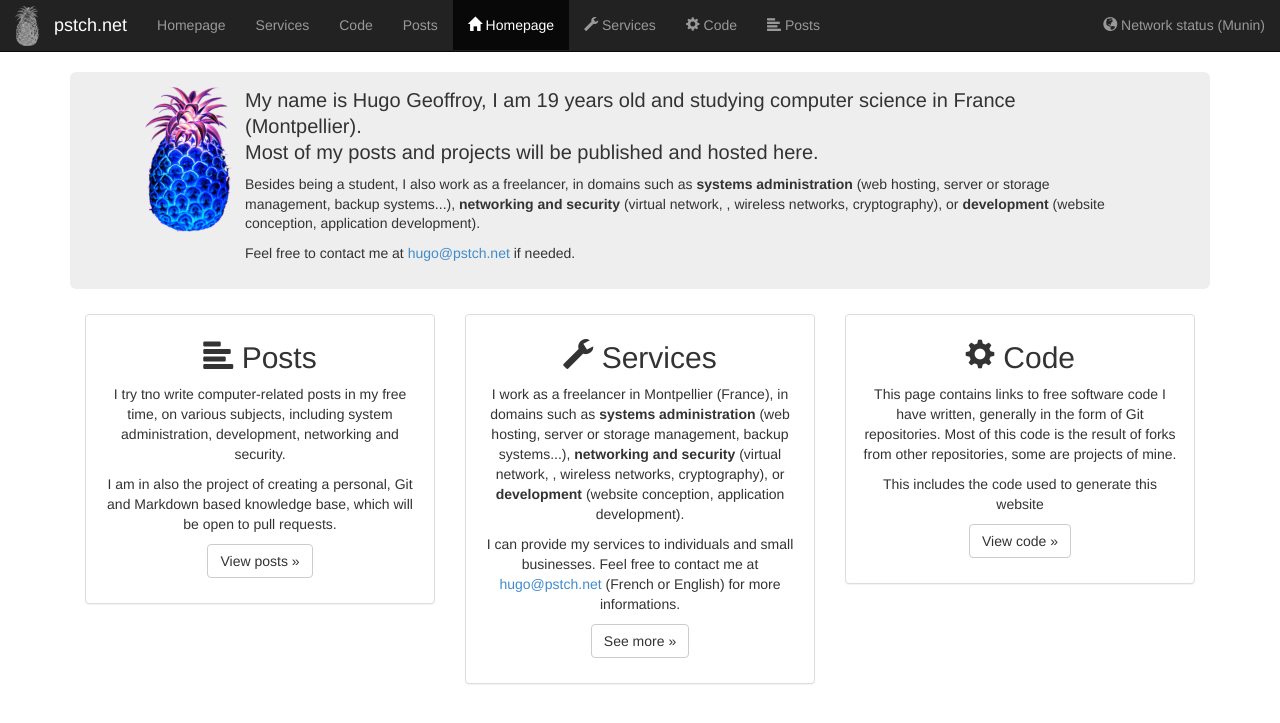
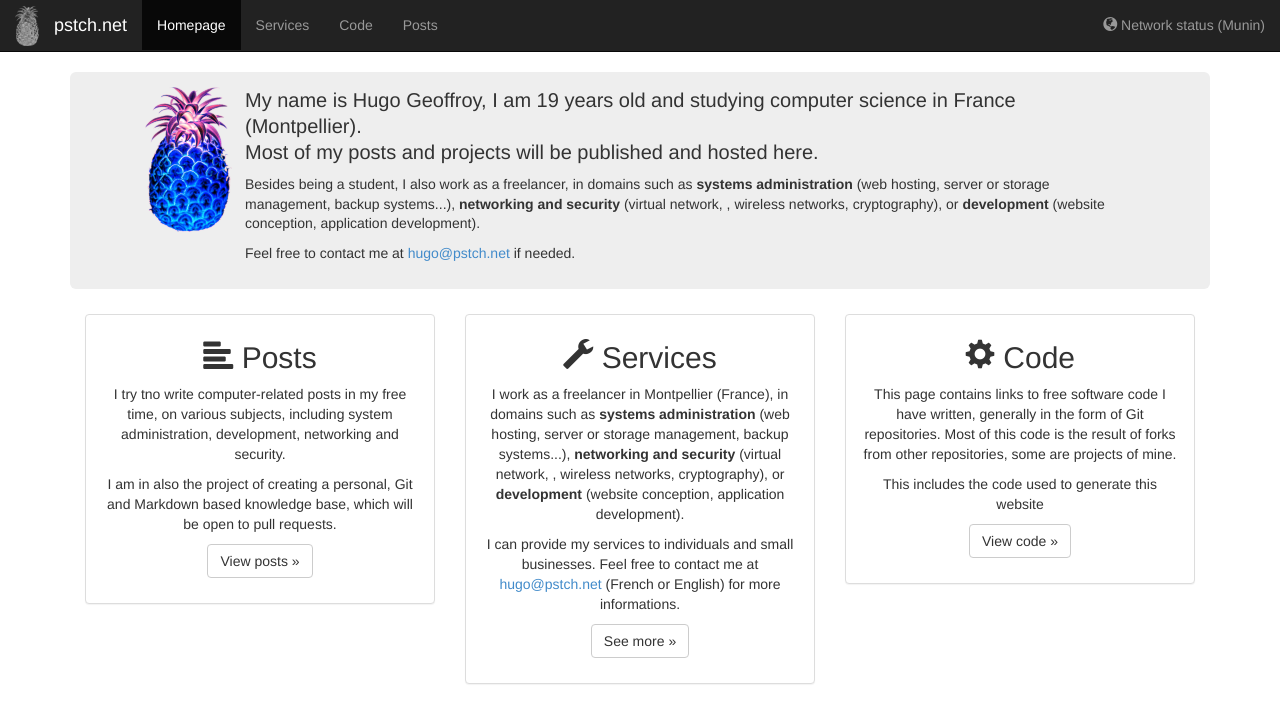
Before and after one commit to pstch/pstch-www, a Jekyll site: the page built from index.html, in a window 1280 px wide. Shown: the top 723 px of the page. Built offline with Jekyll 4.4.1, drawn with Linux system fonts in a browser that asks for light colours.

Commit message:
New design with bootstrap

```diff
--- a/_includes/menu.html
+++ b/_includes/menu.html
@@ -14,22 +14,19 @@
   <!-- Collect the nav links, forms, and other content for toggling -->
   <div class="collapse navbar-collapse navbar-ex1-collapse">
     <ul class="nav navbar-nav">
-    {% for link in site.navigation %}
+     {% for link in site.navigation %}
       {% assign current = nil %}
       {% if page.url == link.url or page.layout == link.layout %}
-        {% assign current = 'current' %}
+       {% assign current = 'active' %}
       {% endif %}
 
-      <li class="{% if forloop.first %}first{% endif %} {{ current }} {% if forloop.last %}last{% endif %}">
-        <a class="{{ current }}" href="{{ link.url }}">{{ link.text }}</a>
+      <li class="{{ current }}">
+        <a href="{{ link.url }}">
+	  {% if link.icon %}<i class="icon icon-{{ link.icon }}"></i> {% endif %}
+	  {{ link.text }}
+	</a>
       </li>
-    {% endfor %}
-
-
-      <li class="active"><a href="/"><i class="glyphicon glyphicon-home"></i> Homepage</a></li>
-      <li><a href="/services.html"><i class="glyphicon glyphicon-wrench"></i> Services</a></li>
-      <li><a href="/code.html"><i class="glyphicon glyphicon-cog"></i> Code</a></li>
-      <li><a href="/posts.html"><i class="glyphicon glyphicon-align-left"></i> Posts</a></li>
+     {% endfor %}
     </ul>
     <ul class="nav navbar-nav navbar-right">
       <li><a href="http://munin.pstch.net/"><i class="glyphicon glyphicon-globe"></i> Network status (Munin)</a></li>
```
